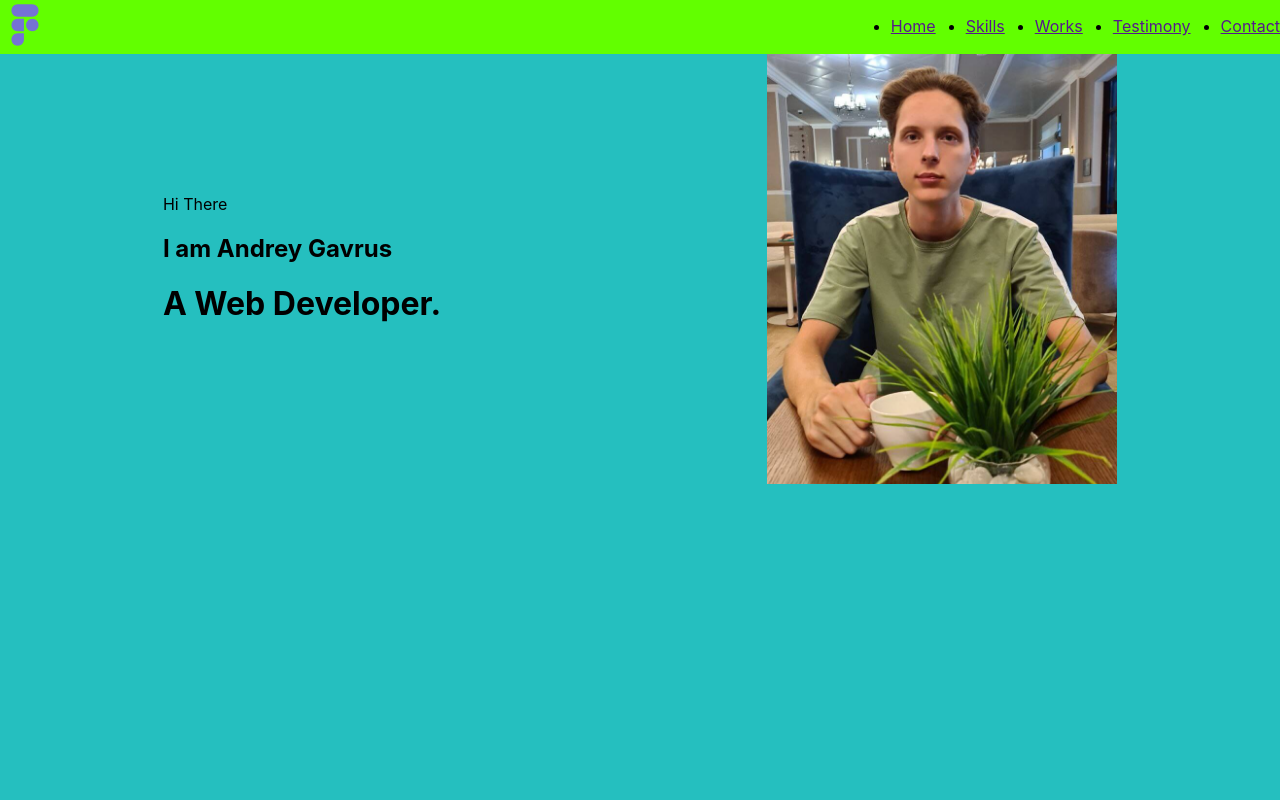
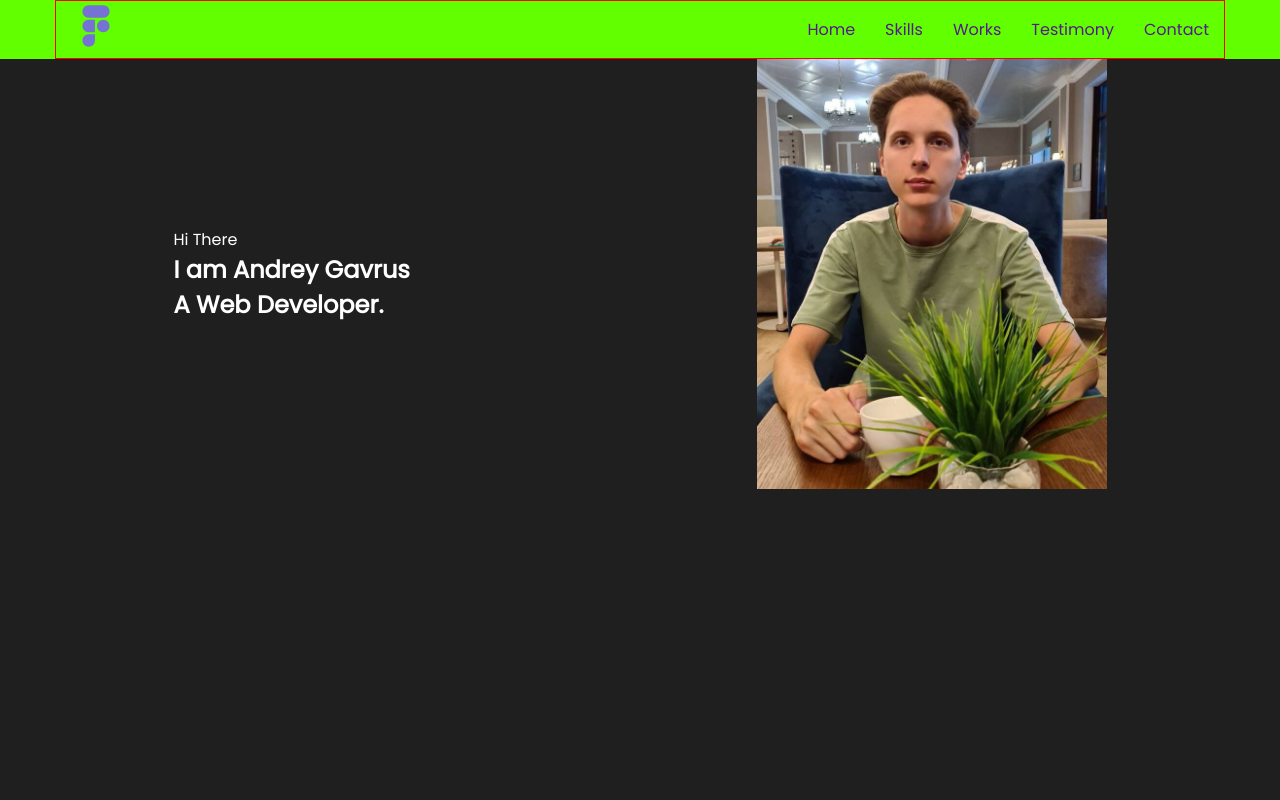
Before and after one commit to AndryGavrus/portfolio-project-first, a React app: page / in a window 1280 px wide. Shown: the top 800 px of the page. Built offline with nearby package versions, Linux system fonts and the light colour scheme.

Commit message:
Add fonts / SC Global / SC theme / Container

```diff
--- a/public/index.html
+++ b/public/index.html
@@ -24,7 +24,11 @@
       work correctly both with client-side routing and a non-root public URL.
       Learn how to configure a non-root public URL by running `npm run build`.
     -->
-    <title>React App</title>
+
+    <link rel="preconnect" href="https://fonts.googleapis.com">
+<link rel="preconnect" href="https://fonts.gstatic.com" crossorigin>
+<link href="https://fonts.googleapis.com/css2?family=Josefin+Sans:ital,wght@0,100..700;1,100..700&family=Poppins&display=swap" rel="stylesheet">
+    <title>My Portfolio</title>
   </head>
   <body>
     <noscript>You need to enable JavaScript to run this app.</noscript>
--- /dev/null
+++ b/src/components/Container.tsx
@@ -0,0 +1,11 @@
+import styled from "styled-components";
+
+export const Container = styled.div`
+    max-width: 1170px;
+    width: 100%;
+    min-height: 100%;
+    padding: 0 15px;
+    margin: 0 auto;
+    border: 1px solid red;
+
+`
--- a/src/index.css
+++ /dev/null
@@ -1,13 +0,0 @@
-body {
-  margin: 0;
-  font-family: -apple-system, BlinkMacSystemFont, 'Segoe UI', 'Roboto', 'Oxygen',
-    'Ubuntu', 'Cantarell', 'Fira Sans', 'Droid Sans', 'Helvetica Neue',
-    sans-serif;
-  -webkit-font-smoothing: antialiased;
-  -moz-osx-font-smoothing: grayscale;
-}
-
-code {
-  font-family: source-code-pro, Menlo, Monaco, Consolas, 'Courier New',
-    monospace;
-}
--- a/src/index.tsx
+++ b/src/index.tsx
@@ -1,14 +1,15 @@
 import React from 'react';
 import ReactDOM from 'react-dom/client';
-import './index.css';
 import App from './App';
 import reportWebVitals from './reportWebVitals';
+import { GlobalStyled } from './styles/GlobalStyled';
 
 const root = ReactDOM.createRoot(
   document.getElementById('root') as HTMLElement
 );
 root.render(
   <React.StrictMode>
+    <GlobalStyled/>
     <App />
   </React.StrictMode>
 );
--- a/src/layout/header/Header.jsx
+++ b/src/layout/header/Header.jsx
@@ -2,20 +2,24 @@
 import styled from 'styled-components';
 import { Logo } from '../../components/logo/Logo';
 import { Menu } from '../../components/menu/Menu';
+import { Container } from '../../components/Container';
+import { FlexWrapper } from '../../components/FlexWrapper';
 
 const items = ['Home', 'Skills', 'Works', 'Testimony', 'Contact']
 
 export const Header = () => {
     return (
         <StyledHeader>
-            <Logo/>
-            <Menu menuItems={items}/>
+            <Container>
+                <FlexWrapper justife='space-between' align='center'>
+                    <Logo />
+                    <Menu menuItems={items} />
+                </FlexWrapper>
+            </Container>
         </StyledHeader>
     );
 };
 
 const StyledHeader = styled.header`
     background-color: #62ff00;
-    display: flex;
-    justify-content: space-between;
 `
--- a/src/layout/sections/main/Main.tsx
+++ b/src/layout/sections/main/Main.tsx
@@ -19,7 +19,7 @@
     );
 };
 
-const StyledMain = styled.div`
+const StyledMain = styled.section`
 min-height: 100vh;
 background-color: #25bfbf;
 `
--- /dev/null
+++ b/src/styles/GlobalStyled.tsx
@@ -0,0 +1,45 @@
+import { createGlobalStyle } from "styled-components";
+import { theme } from "./Theme";
+
+export const GlobalStyled = createGlobalStyle`
+*,
+*::before,
+*::after{
+    margin: 0;
+    padding: 0;
+    box-sizing:border-box;
+}
+
+
+    body {
+        margin: 0;
+        font-family:'Poppins', -apple-system, BlinkMacSystemFont, 'Segoe UI', 'Roboto', 'Oxygen',
+        'Ubuntu', 'Cantarell', 'Fira Sans', 'Droid Sans', 'Helvetica Neue',
+        sans-serif;
+        -webkit-font-smoothing: antialiased;
+        -moz-osx-font-smoothing: grayscale;
+        color: ${theme.colors.font}
+    }
+
+    a {
+        text-decoration: none;
+    }
+
+    ul {
+        list-style: none;
+    }
+
+    button {
+        background-color: unset;
+        border: none;
+    }
+
+    section:nth-of-type(odd) {
+        background-color: ${theme.colors.primeryBg}
+}
+
+section:nth-of-type(even) {
+        background-color: ${theme.colors.secondaryBg}
+}
+
+`
--- /dev/null
+++ b/src/styles/Theme.tsx
@@ -0,0 +1,10 @@
+export const theme = {
+    colors: {
+        primeryBg: '#1F1F20',
+        secondaryBg: '#252527',
+        accent: '#7572D5',
+
+
+        font: '#ffffff'
+    }
+}
```
